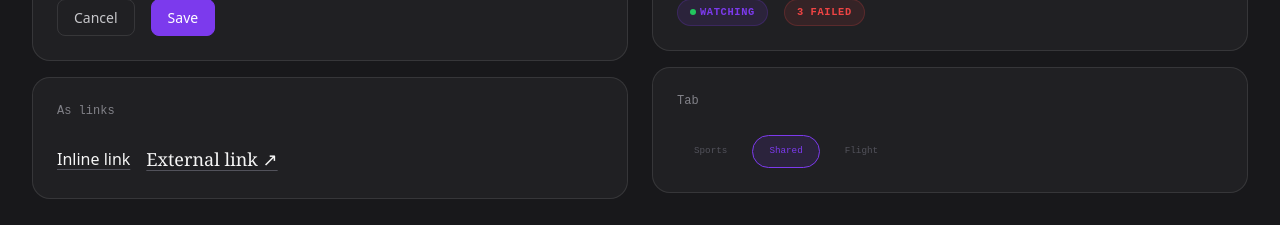
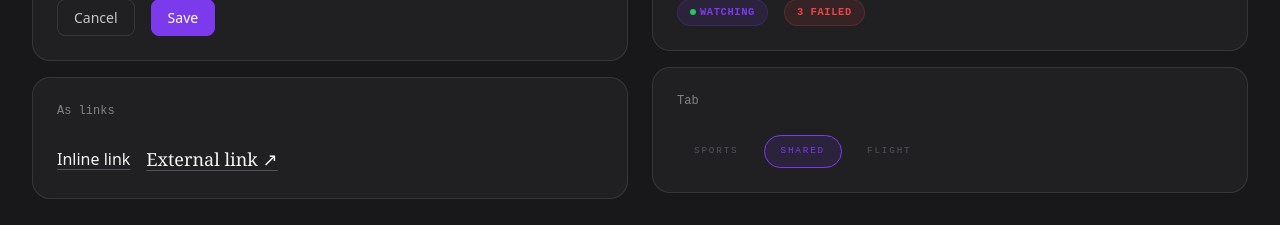
Before and after one commit to mkmlman/trail, a website: page index.html in a window 1280 px wide. Shown: the part 4540-4765 px from the top of the page. Drawn offline with Linux system fonts and the light colour scheme.

Commit message:
fix sr-tab button font by setting font properties directly

```diff
--- a/components.css
+++ b/components.css
@@ -322,9 +322,11 @@ body {
 }
 
 .sr-tab {
-  font-family: inherit;
-  font-size: inherit;
+  font-family: var(--sr-font-mono);
+  font-size: 0.58rem;
   line-height: inherit;
+  text-transform: uppercase;
+  letter-spacing: var(--sr-tracking-widest);
   padding: var(--sr-space-2) var(--sr-space-4);
   border-radius: var(--sr-radius-full);
   color: var(--sr-text-faint);
```
